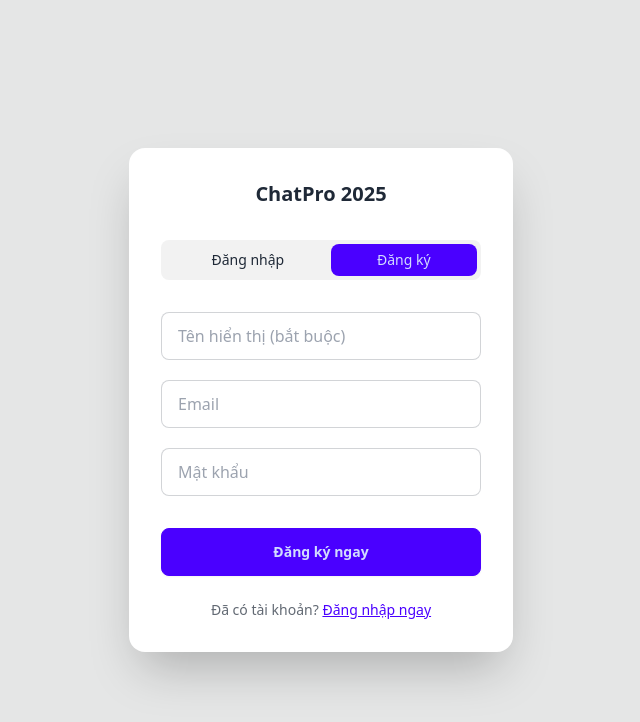
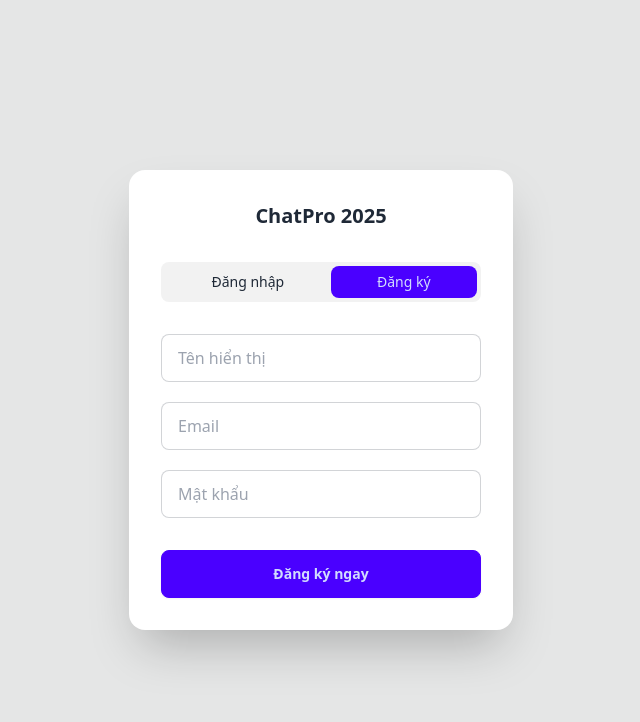
Before and after one commit to dumamaythangcrack/chatttkrealtime, a React (Vite) app in the folder client/: page / in a window 1280 px wide. Both pictures are taken after a click on the link "Đăng ký". Shown: the top 722 px of the page, without its empty margins (319-959 px from the left). Built offline with nearby package versions, Linux system fonts and the light colour scheme; no server answers.

Commit message:
Update Login.jsx

```diff
--- a/client/src/components/Login.jsx
+++ b/client/src/components/Login.jsx
@@ -6,7 +6,7 @@ export default function Login({ setToken, setUser }) {
   const [email, setEmail] = useState('')
   const [password, setPassword] = useState('')
   const [displayName, setDisplayName] = useState('')
-  const [loading, setLoading] = useState(false) // thêm loading cho đẹp
+  const [loading, setLoading] = useState(false)
 
   const handleSubmit = async () => {
     if (!email || !password || (!isLogin && !displayName)) {
@@ -24,99 +24,53 @@ export default function Login({ setToken, setUser }) {
 
       const res = await axios.post(`${url}/api/${endpoint}`, payload)
 
-      // Lưu vào localStorage
       localStorage.setItem('token', res.data.token)
       localStorage.setItem('user', JSON.stringify(res.data.user))
 
-      // Cập nhật state cha (App.jsx)
       setToken(res.data.token)
       setUser(res.data.user)
 
-      // Thông báo thành công đẹp lung linh
-      alert(
-        `Chào mừng ${res.data.user.displayName || res.data.user.email}!\n` +
-        `${isLogin ? 'Đăng nhập' : 'Đăng ký'} thành công 🎉`
-      )
-
-      // Không cần reload nữa vì App.jsx đã được fix load từ localStorage ngay từ đầu
+      alert(`Chào mừng ${res.data.user.displayName || email}!\n${isLogin ? 'Đăng nhập' : 'Đăng ký'} thành công`)
 
     } catch (err) {
-      const msg = err.response?.data?.error || 'Lỗi kết nối server. Vui lòng thử lại!'
+      let msg = 'Lỗi không xác định'
+      if (err.response?.data?.error) msg = err.response.data.error
+      else if (err.response?.data?.message) msg = err.response.data.message
+      else if (err.message) msg = err.message
+
       alert('Lỗi: ' + msg)
     } finally {
       setLoading(false)
     }
   }
 
+  // phần return giữ nguyên như cũ (hoặc dùng bản đẹp mình gửi lần trước)
   return (
+    // ... (giữ như cũ, không cần thay đổi)
     <div className="min-h-screen flex items-center justify-center bg-base-300">
       <div className="card w-96 bg-base-100 shadow-2xl">
         <div className="card-body">
-          <h2 className="card-title justify-center text-3xl font-bold mb-6">
-            ChatPro 2025
-          </h2>
-
+          <h2 className="card-title justify-center text-3xl font-bold mb-6">ChatPro 2025</h2>
           <div className="tabs tabs-boxed mb-6">
-            <a
-              className={`tab tab-lg ${isLogin ? 'tab-active' : ''}`}
-              onClick={() => setIsLogin(true)}
-            >
-              Đăng nhập
-            </a>
-            <a
-              className={`tab tab-lg ${!isLogin ? 'tab-active' : ''}`}
-              onClick={() => setIsLogin(false)}
-            >
-              Đăng ký
-            </a>
+            <a className={`tab tab-lg ${isLogin ? 'tab-active' : ''}`} onClick={() => setIsLogin(true)}>Đăng nhập</a>
+            <a className={`tab tab-lg ${!isLogin ? 'tab-active' : ''}`} onClick={() => setIsLogin(false)}>Đăng ký</a>
           </div>
 
           {!isLogin && (
-            <input
-              type="text"
-              placeholder="Tên hiển thị (bắt buộc)"
-              className="input input-bordered w-full mb-3"
-              value={displayName}
-              onChange={(e) => setDisplayName(e.target.value)}
-              disabled={loading}
-            />
+            <input type="text" placeholder="Tên hiển thị" className="input input-bordered w-full mb-3"
+              value={displayName} onChange={e => setDisplayName(e.target.value)} disabled={loading} />
           )}
 
-          <input
-            type="email"
-            placeholder="Email"
-            className="input input-bordered w-full mb-3"
-            value={email}
-            onChange={(e) => setEmail(e.target.value)}
-            disabled={loading}
-          />
+          <input type="email" placeholder="Email" className="input input-bordered w-full mb-3"
+            value={email} onChange={e => setEmail(e.target.value)} disabled={loading} />
 
-          <input
-            type="password"
-            placeholder="Mật khẩu"
-            className="input input-bordered w-full mb-6"
-            value={password}
-            onChange={(e) => setPassword(e.target.value)}
-            disabled={loading}
-          />
+          <input type="password" placeholder="Mật khẩu" className="input input-bordered w-full mb-6"
+            value={password} onChange={e => setPassword(e.target.value)} disabled={loading} />
 
-          <button
-            className={`btn btn-primary w-full ${loading ? 'loading' : ''}`}
-            onClick={handleSubmit}
-            disabled={loading}
-          >
+          <button className={`btn btn-primary w-full ${loading ? 'loading' : ''}`}
+            onClick={handleSubmit} disabled={loading}>
             {loading ? 'Đang xử lý...' : isLogin ? 'Đăng nhập' : 'Đăng ký ngay'}
           </button>
-
-          <div className="text-center text-sm text-base-content/70 mt-4">
-            {isLogin ? 'Chưa có tài khoản?' : 'Đã có tài khoản?'}{' '}
-            <a
-              className="link link-primary"
-              onClick={() => setIsLogin(!isLogin)}
-            >
-              {isLogin ? 'Đăng ký miễn phí' : 'Đăng nhập ngay'}
-            </a>
-          </div>
         </div>
       </div>
     </div>
```
